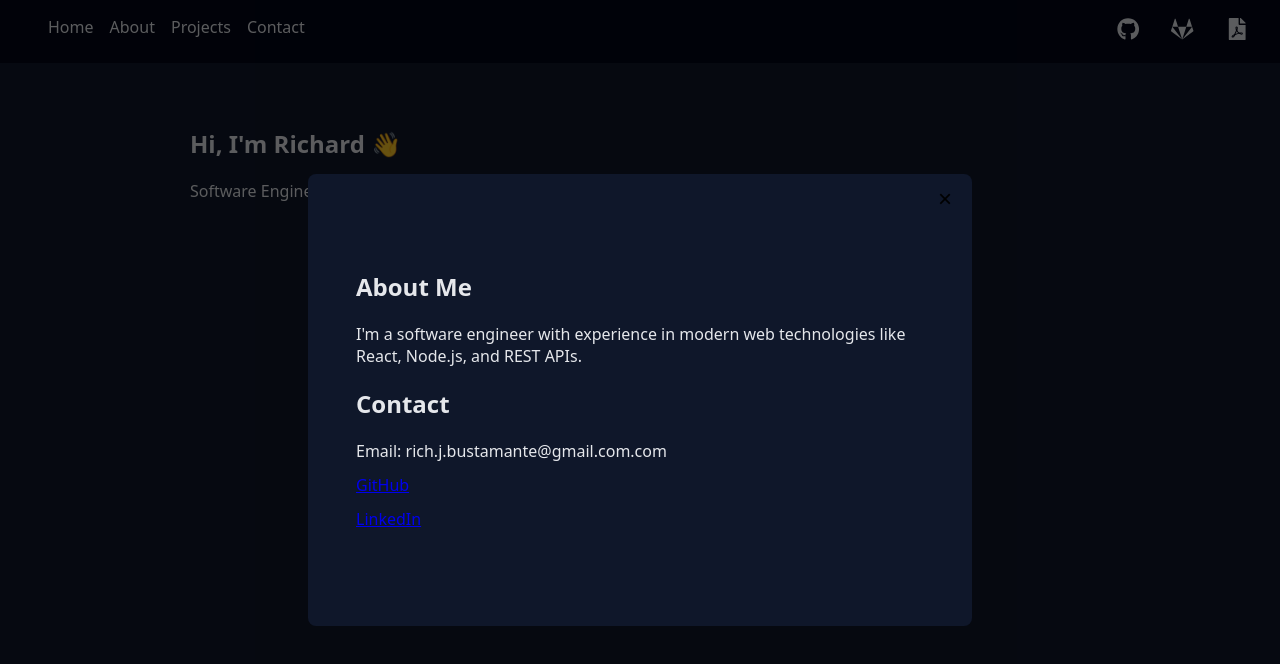
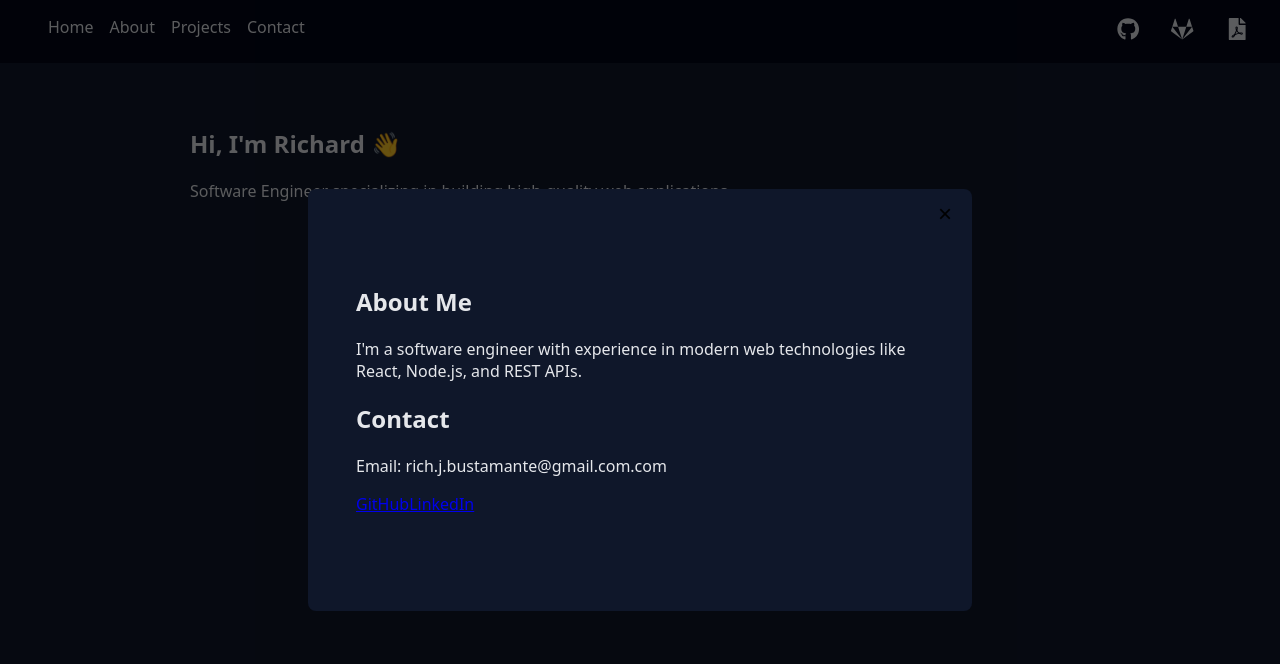
Before and after one commit to RichBustamante/personal-website, a React (Vite) app: page /about in a window 1280 px wide. Shown: the top 664 px of the page. Built offline with nearby package versions, Linux system fonts and the light colour scheme.

Commit message:
Add styling

```diff
--- a/src/index.css
+++ b/src/index.css
@@ -33,16 +33,6 @@ body {
   padding: 1rem;
   margin-top: 1rem;
   border-radius: 8px;
-}
-
-.contact-info {
-  display: flex;
-  flex-direction: column;
-  gap: 0.75rem; /* controls even spacing */
-}
-
-.contact-info p {
-  margin: 0; /* remove default paragraph margins */
 }
 
 .modal-backdrop {
```
